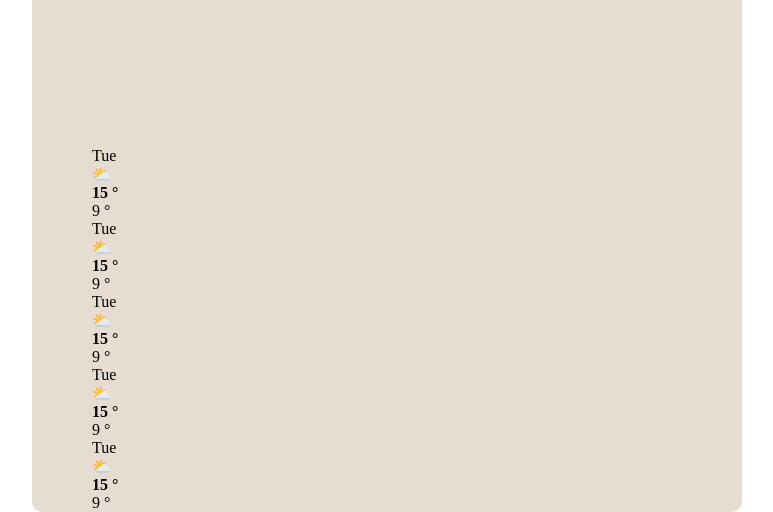
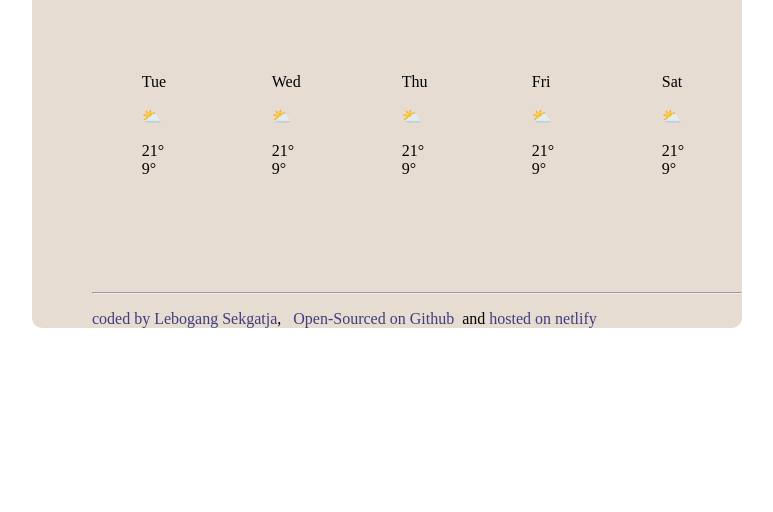
Before and after one commit to naume-code89/weather-forecast-App, a plain HTML site: page index.html in a window 1280 px wide. Shown: the part 358-870 px from the top of the page, without its empty margins (8-781 px from the left). After the commit the page ends 800 px from the top, so only its background shows below. Drawn offline with nearby package versions, Linux system fonts and the light colour scheme.

Commit message:
made some changes to the files

```diff
--- a/index.html
+++ b/index.html
@@ -31,68 +31,56 @@
             <span id="time">Tue 18:00</span>,
              <span id="description"></span>
                <br />
-                 humidity: <strong></strong>,wind: <strong></strong>
+                 humidity: <strong id="humidity"></strong>,wind: <strong id="wind-speed"></strong>
           </p>
-
            </div>
         <div class="weather-app-temperature-container">
-          <div id="icon">⛅</div>
-
+          <div id="icon" class="emoji">⛅</div>
         <div class="unit"><span id="temperature">14</span> &deg;C</div>
-
-
         </div>
         <br>
       </div>
 
-      <div class="weather-foreast">
-       <div class="weather-forecast-day">
-         <div class="forecast-date">Tue</div>
-           <div class="forecast-icon">⛅</div>
-             <div class="forecast-temperature">
-                <div class="forecast-temperature">
-                  <strong>15 &deg;</strong>
-                </div>
-                <div class="forecast-temperature">9 &deg;</div>
+      <div>
+        <div class="weather-prediction">
+
+            <div id="Tuesday">
+              <p>Tue</p>
+              <p id="weather-forecast-icon">⛅</p>
+              <p>21&deg; &nbsp; <br>9&deg;</p>
             </div>
 
-         <div class="forecast-date">Tue</div>
-           <div class="forecast-icon">⛅</div>
-             <div class="forecast-temperature">
-                <div class="forecast-temperature">
-                  <strong>15 &deg;</strong>
+            <div id="Wednesday">
+              <p>Wed</p>
+              <p id="weather-forecast-icon">⛅</p>
+              <p>21&deg; &nbsp; <br>9&deg;</p>
             </div>
-                <div class="forecast-temperature">9 &deg;</div>
+             <div id="Thursday">
+              <p>Thu</p>
+              <p id="weather-forecast-icon">⛅</p>
+              <p>21&deg; &nbsp; <br>9&deg;</p>
             </div>
-       <div class="forecast-date">Tue</div>
-           <div class="forecast-icon">⛅</div>
-             <div class="forecast-temperature">
-                <div class="forecast-temperature">
-                  <strong>15 &deg;</strong>
+             <div id="Friday">
+              <p>Fri</p>
+              <p id="weather-forecast-icon">⛅</p>
+              <p>21&deg; &nbsp; <br>9&deg;</p>
             </div>
-                <div class="forecast-temperature">9 &deg;</div>
-
-         <div class="forecast-date">Tue</div>
-           <div class="forecast-icon">⛅</div>
-             <div class="forecast-temperature">
-                <div class="forecast-temperature">
-                  <strong>15 &deg;</strong>
+             <div id="Saturday">
+              <p>Sat</p>
+              <p id="weather-forecast-icon">⛅</p>
+              <p>21&deg; &nbsp; <br>9&deg;</p>
             </div>
-                <div class="forecast-temperature">9 &deg;</div>
-
-           <div class="forecast-date">Tue</div>
-           <div class="forecast-icon">⛅</div>
-             <div class="forecast-temperature">
-                <div class="forecast-temperature">
-                  <strong>15 &deg;</strong>
-                </div>
-                <div class="forecast-temperature">9 &deg;</div>
-
 
              </div>
+         </div>
         </main>
-
+        <hr>
     <footer>
+      <div class="footer">
+                <p> <a href="https://github.com/naume-code89"><span id="name">coded by</span> Lebogang Sekgatja</a>, &nbsp;
+                    <a href="https://github.com/naume-code89/weather-App">Open-Sourced on Github</a>&nbsp; and
+                    <a href="https://soft-starlight-d9c7f1.netlify.app">hosted on netlify</a></p>
+            </div>
 
     </footer>
   </div>
--- a/index.js
+++ b/index.js
@@ -1,10 +1,54 @@
 function refreshWeather(response) {
     let temperatureElement = document.querySelector("#temperature");
     let temperature = response.data.temperature.current;
-
+     console.log(response.data.condition.temperature);
      temperatureElement.innerHTML = Math.round(temperature);
 
+    let descriptionElement = document.querySelector("#description");
+descriptionElement.innerHTML = response.data.condition.description;
+console.log(response.data.condition.description);
+
+let humidityElement = document.querySelector("#humidity");
+humidityElement.innerHTML = `${response.data.temperature.humidity}%`;
+console.log(response.data.temperature.humidity);
+
+let windSpeedElement = document.querySelector("#wind-speed");
+windSpeedElement.innerHTML = `${response.data.wind.speed}Km/h`;
+console.log(response.data.wind.speed);
+
+let timeElement = document.querySelector("#time");
+let date = new Date(response.data.time * 1000);
+timeElement.innerHTML = formatDate(date);
+
+let iconElement = document.querySelector("#icon");
+iconElement.innerHTML = `<img src="${response.data.condition.icon_url}" class="emoji" />`;
+
+
 }
+
+function formatDate(date) {
+
+  let minutes = date.getMinutes();
+  let hours = date.getHours();
+  let days = [
+    "Sunday",
+    "Monday",
+    "Tuesday",
+    "Wednesday",
+    "Thursday",
+    "Friday",
+    "Saturday",]
+
+ let day = days[date.getDay()];
+if(minutes <10) {
+  minutes = `0$(minutes)`;
+}
+
+ return `${day} ${hours}: ${minutes}`;
+
+
+
+};
 
 
 function searchCity(city) {
--- a/style.css
+++ b/style.css
@@ -56,3 +56,36 @@ h1{
     bottom: 150px;
     font-size: 50px;
 }
+
+.footer a{
+    text-decoration: none;
+    color: rgb(62, 62, 124);
+}
+#wind-speed{
+    color:rgb(45, 170, 93);
+}
+#humidity{
+    color: rgb(152, 204, 31);
+}
+#description{
+    color:rgb(218, 151, 51);
+}
+/* styling the weekdays forecast*/
+
+.tuesday{
+    text-align: center;
+    color: rgb(66, 64, 64);
+
+}
+.forecast-icon{
+    text-align: center;
+}
+.forecast-temperature{
+    text-align: center;
+}
+.weather-prediction{
+    display: flex;
+    justify-content: space-around;
+    position: relative;
+    bottom: 90px;
+}
```
Lines whose indentation alone changed are shown as unchanged.
